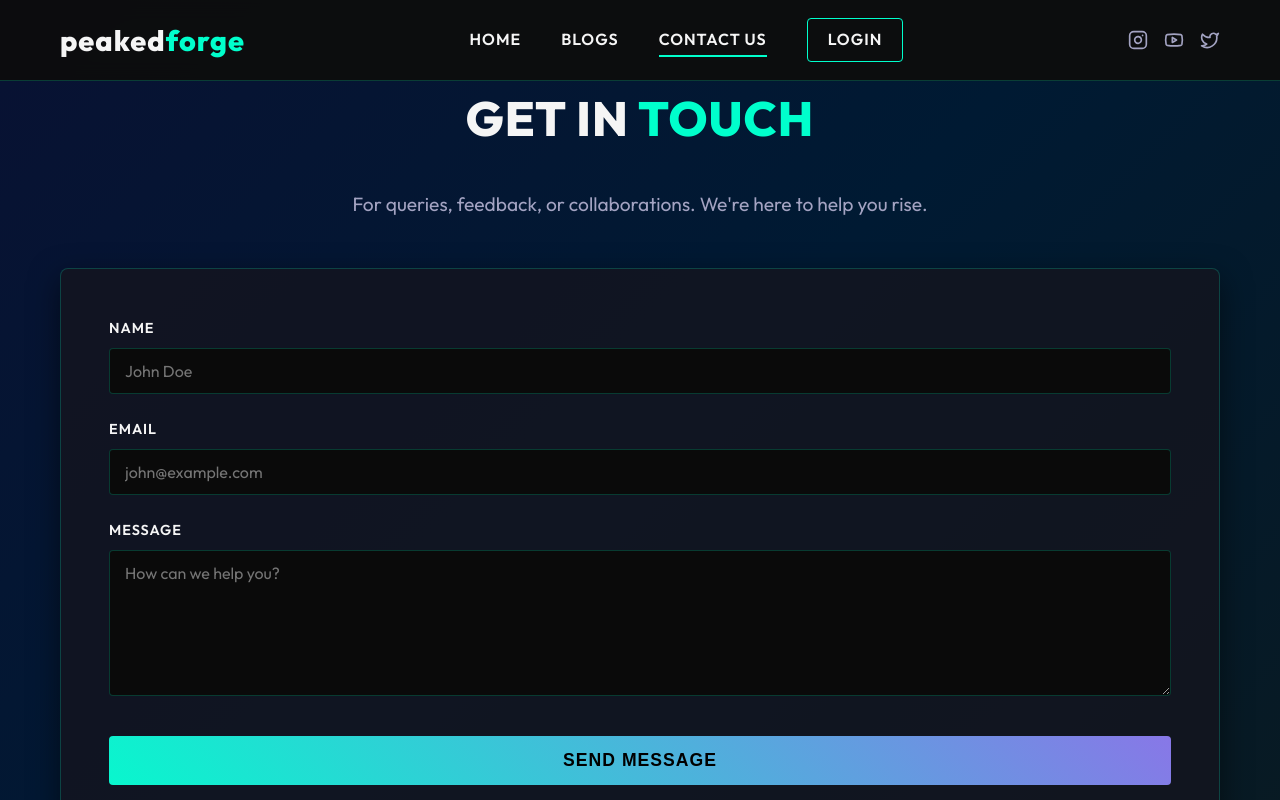
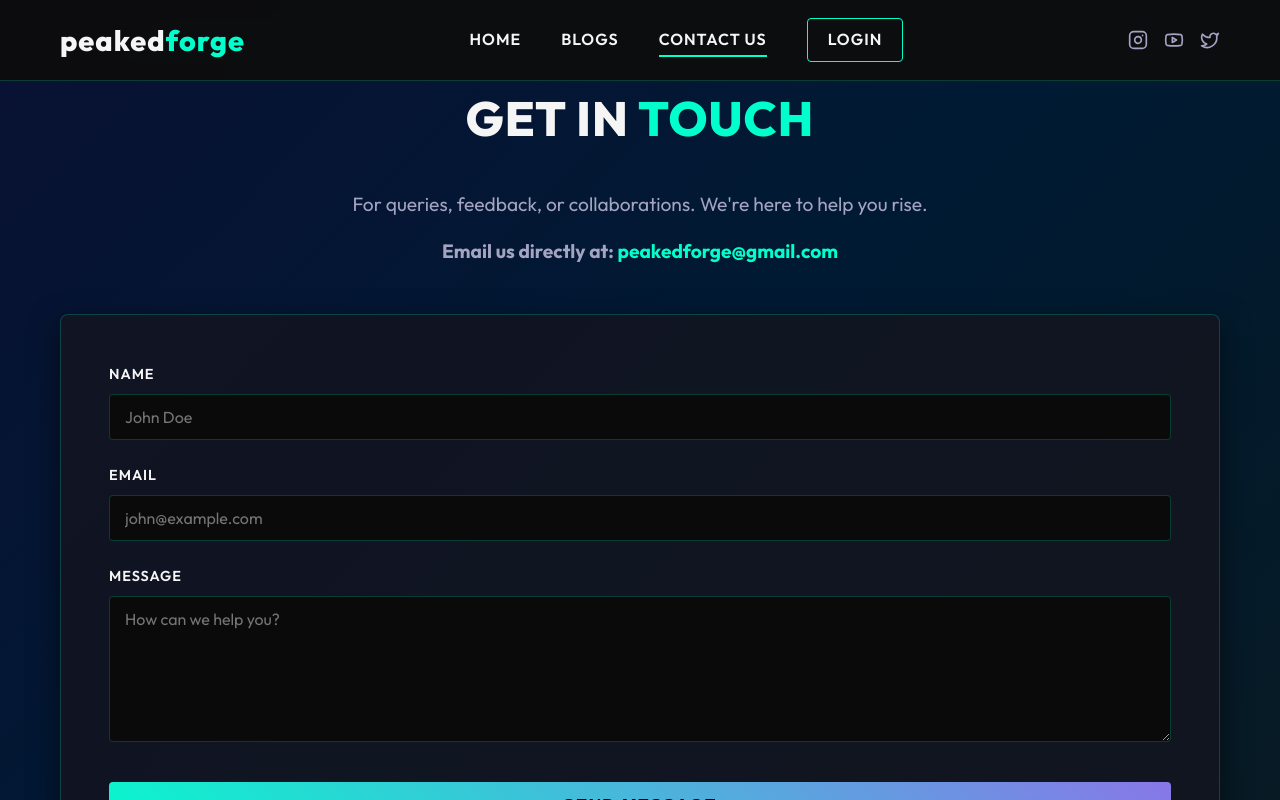
Before and after one commit to Raj117m/peak-forge, a React (Vite) app: page /contact in a window 1280 px wide. Shown: the top 800 px of the page. Built offline with nearby package versions, Linux system fonts and the light colour scheme.

Commit message:
Update Contact Us to use emailed peakedforge@gmail.com

```diff
--- a/src/pages/ContactUs.jsx
+++ b/src/pages/ContactUs.jsx
@@ -6,21 +6,24 @@ function ContactUs() {
       <div className="contact-header">
         <h1 className="page-title">Get in <span>Touch</span></h1>
         <p>For queries, feedback, or collaborations. We're here to help you rise.</p>
+        <p style={{ marginTop: '1rem', fontSize: '1.2rem', fontWeight: 'bold' }}>
+          Email us directly at: <a href="mailto:peakedforge@gmail.com" style={{ color: 'var(--accent)' }}>peakedforge@gmail.com</a>
+        </p>
       </div>
 
       <div className="form-container">
-        <form className="contact-form" onSubmit={(e) => e.preventDefault()}>
+        <form className="contact-form" action="mailto:peakedforge@gmail.com" method="POST" encType="text/plain">
           <div className="form-group">
             <label htmlFor="name">Name</label>
-            <input type="text" id="name" placeholder="John Doe" required />
+            <input type="text" id="name" name="Name" placeholder="John Doe" required />
           </div>
           <div className="form-group">
             <label htmlFor="email">Email</label>
-            <input type="email" id="email" placeholder="john@example.com" required />
+            <input type="email" id="email" name="Email" placeholder="john@example.com" required />
           </div>
           <div className="form-group">
             <label htmlFor="message">Message</label>
-            <textarea id="message" rows="6" placeholder="How can we help you?" required></textarea>
+            <textarea id="message" name="Message" rows="6" placeholder="How can we help you?" required></textarea>
           </div>
           <button type="submit" className="btn-primary">Send Message</button>
         </form>
```
